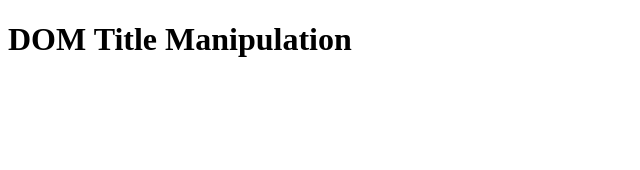
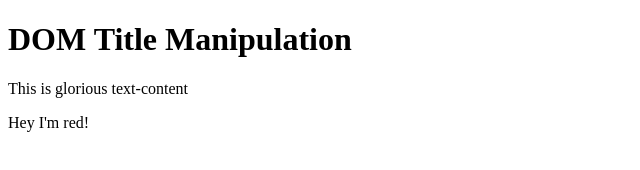
Before and after one commit to felipecook/DOM-manipulation, a plain HTML site: page index.html in a window 1280 px wide. Shown: the whole page, without its empty margins (0-640 px from the left). Drawn offline with Linux system fonts and the light colour scheme.

Commit message:
added p to div content

```diff
--- a/app.js
+++ b/app.js
@@ -1,3 +1,5 @@
+
+// Adds div element to container
 const container = document.querySelector('#container');
 
 const content = document.createElement('div');
@@ -5,3 +7,11 @@ content.classList.add('content');
 content.textContent = 'This is glorious text-content';
 
 container.appendChild(content);
+
+//Adds paragraph to div content
+const paragraphContent = document.createElement('p');
+paragraphContent.classList.add('paragraph');
+paragraphContent.textContent = 'Hey I\'m red!';
+
+
+content.appendChild(paragraphContent);
--- a/index.html
+++ b/index.html
@@ -5,6 +5,7 @@
   <meta http-equiv="X-UA-Compatible" content="IE=edge">
   <meta name="viewport" content="width=device-width, initial-scale=1.0">
   <title>DOM Manipulation</title>
+  <script src="app.js" defer></script>
   <link rel="stylesheet" href="styles.css">
 </head>
 <body>
```
